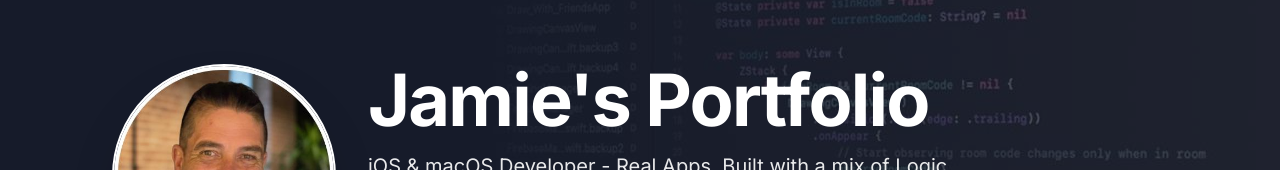
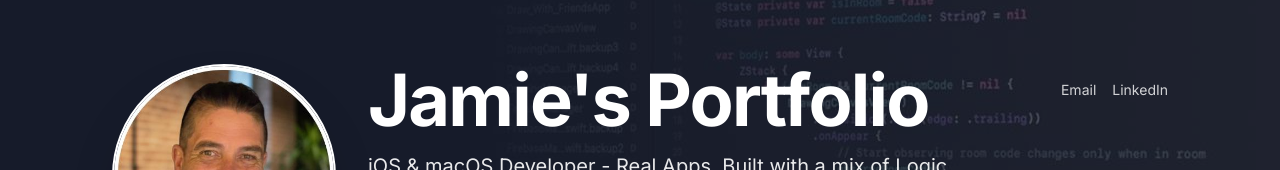
Before and after one commit to JamieNudge/jmclarenscripts, a Next.js app: page / in a window 1280 px wide. Shown: the top 170 px of the page. Built offline with nearby package versions, Linux system fonts and the light colour scheme.

Commit message:
Portfolio: add contact links to hero

```diff
--- a/app/page.tsx
+++ b/app/page.tsx
@@ -19,6 +19,26 @@ export default function Home() {
             alt="Code background"
             className="w-full h-full object-cover"
           />
+        </div>
+
+        {/* Top-right contact links */}
+        <div className="relative max-w-6xl mx-auto px-6 md:px-12">
+          <div className="absolute right-6 md:right-12 top-4 flex gap-4 text-xs md:text-sm text-white/80">
+            <a
+              href="mailto:jmclarenscripts@gmail.com"
+              className="hover:text-white hover:underline transition-colors"
+            >
+              Email
+            </a>
+            <a
+              href="https://www.linkedin.com/in/jamie-i-mclaren"
+              target="_blank"
+              rel="noopener noreferrer"
+              className="hover:text-white hover:underline transition-colors"
+            >
+              LinkedIn
+            </a>
+          </div>
         </div>
 
         {/* Content: Circular photo + text on left */}
```
